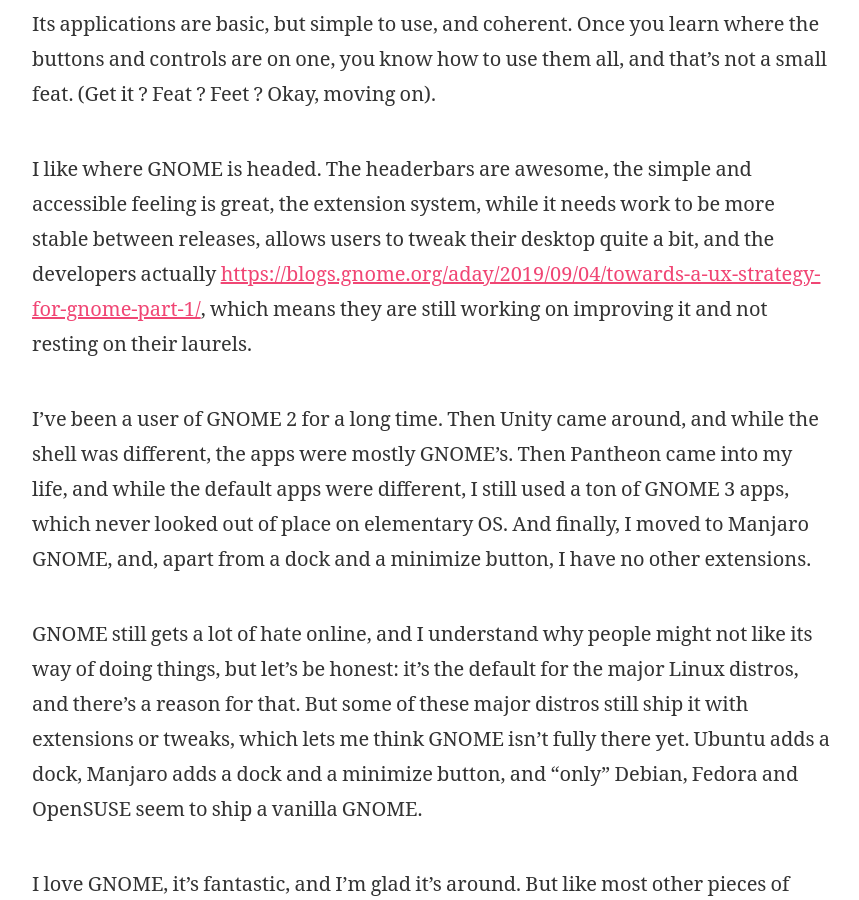
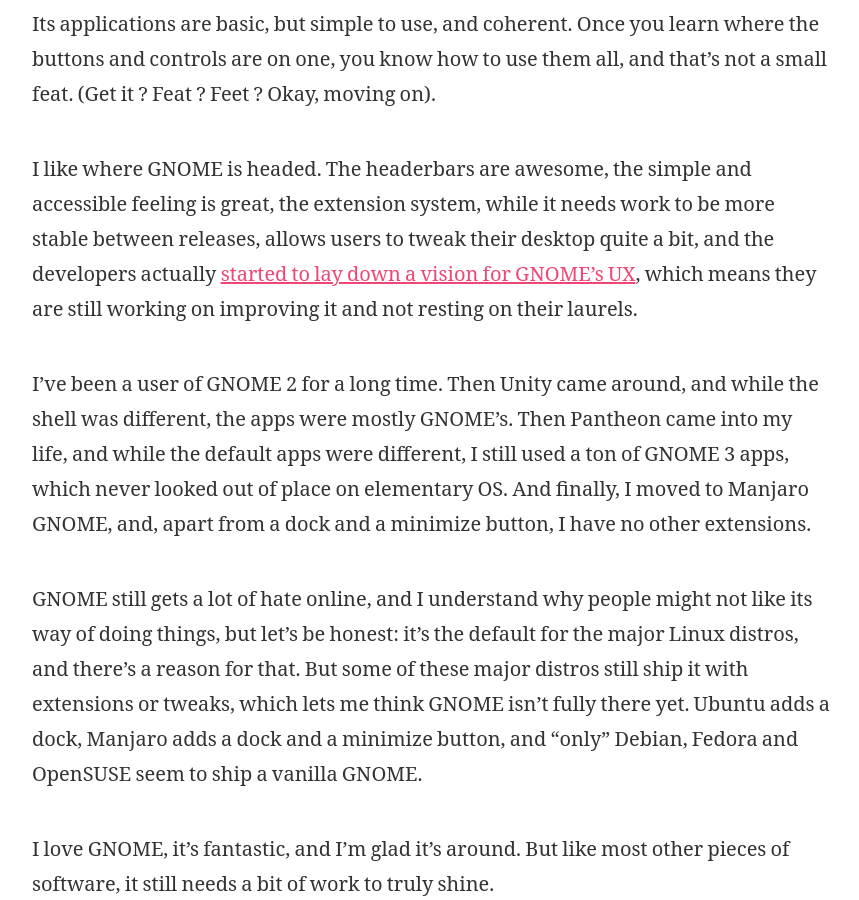
Before and after one commit to TheLinuxEXP/TheLinuxEXP.github.io, a Jekyll site: the page built from _posts/2019-09-13-gnome-is-great-but.md, in a window 1280 px wide and 900 px high, scrolled down 6123 px. Shown: the whole window, without its empty margins (208-1067 px from the left). Built offline with Jekyll 4.4.1, drawn with Linux system fonts in a browser that asks for light colours; our own code applies the rules of GitHub Pages for plain Markdown files.

Commit message:
Fixed URL in GNOME article

```diff
--- a/_posts/2019-09-13-gnome-is-great-but.md
+++ b/_posts/2019-09-13-gnome-is-great-but.md
@@ -83,7 +83,7 @@
 
 Its applications are basic, but simple to use, and coherent. Once you learn where the buttons and controls are on one, you know how to use them all, and that's not a small feat. (Get it ? Feat ? Feet ? Okay, moving on).
 
-I like where GNOME is headed. The headerbars are awesome, the simple and accessible feeling is great, the extension system, while it needs work to be more stable between releases, allows users to tweak their desktop quite a bit, and the developers actually [https://blogs.gnome.org/aday/2019/09/04/towards-a-ux-strategy-for-gnome-part-1/](started to lay down a vision for GNOME's UX), which means they are still working on improving it and not resting on their laurels.
+I like where GNOME is headed. The headerbars are awesome, the simple and accessible feeling is great, the extension system, while it needs work to be more stable between releases, allows users to tweak their desktop quite a bit, and the developers actually [started to lay down a vision for GNOME's UX](https://blogs.gnome.org/aday/2019/09/04/towards-a-ux-strategy-for-gnome-part-1), which means they are still working on improving it and not resting on their laurels.
 
 I've been a user of GNOME 2 for a long time. Then Unity came around, and while the shell was different, the apps were mostly GNOME's. Then Pantheon came into my life, and while the default apps were different, I still used a ton of GNOME 3 apps, which never looked out of place on elementary OS. And finally, I moved to Manjaro GNOME, and, apart from a dock and a minimize button, I have no other extensions.
 
```
